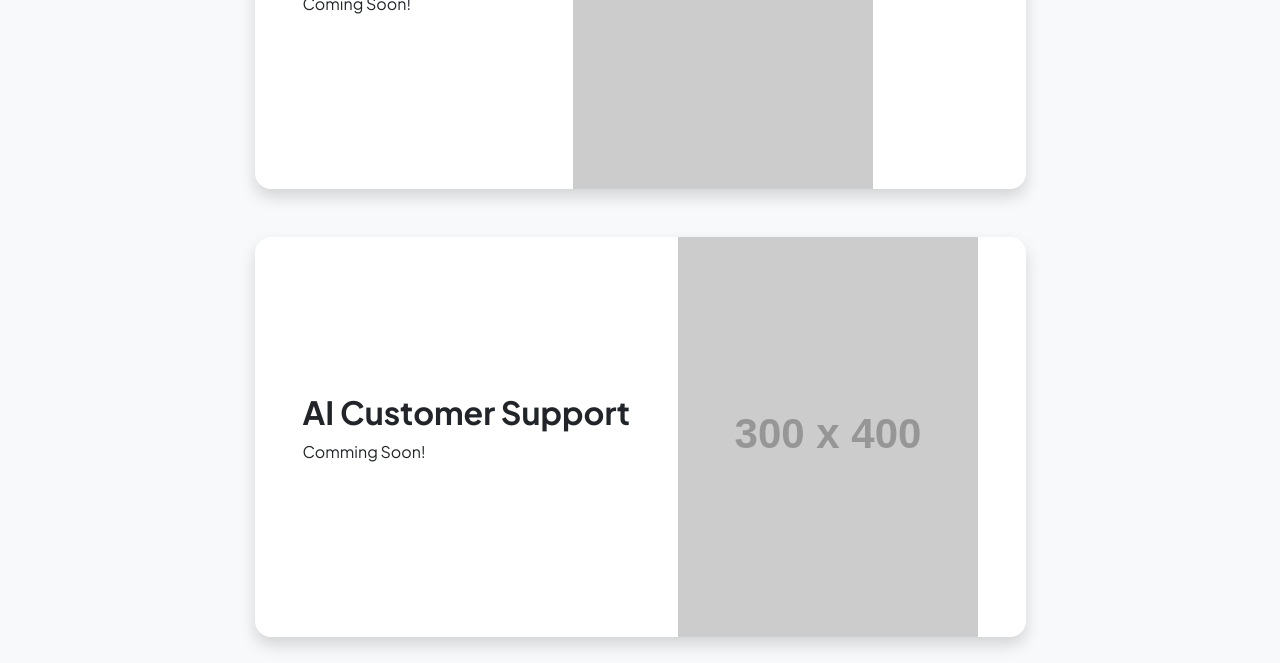
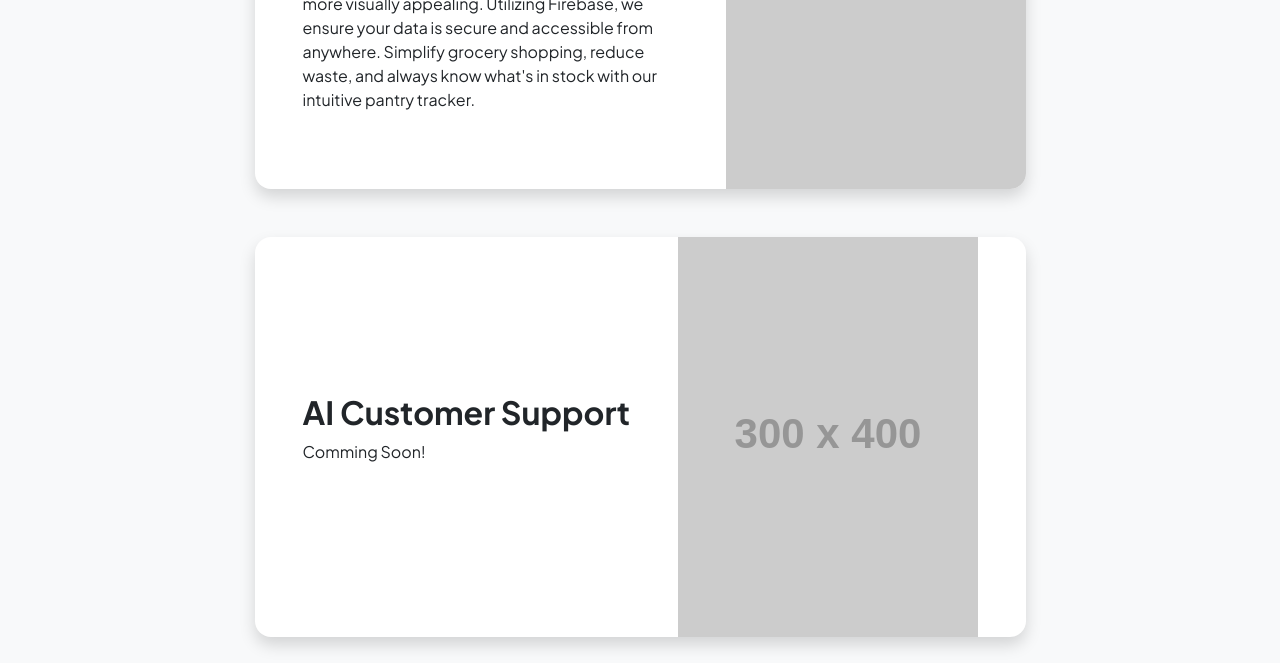
Before and after one commit to Khayam9/landing-page, a plain HTML site: page projects.html in a window 1280 px wide. Shown: the part 437-1100 px from the top of the page. Drawn offline with nearby package versions, Linux system fonts and the light colour scheme; placeholder pictures from the web are drawn by us.

Commit message:
Pantry project is added to landing page

```diff
--- a/projects.html
+++ b/projects.html
@@ -48,7 +48,7 @@
                                     <div class="d-flex align-items-center">
                                         <div class="p-5">
                                             <h2 class="fw-bolder">Pantry Tracker</h2>
-                                            <p>Coming Soon!</p>
+                                            <p>built with React and Next.js, offers seamless inventory tracking and management. With a sleek interface crafted using CSS and Material UI, organizing your pantry has never been easier or more visually appealing. Utilizing Firebase, we ensure your data is secure and accessible from anywhere. Simplify grocery shopping, reduce waste, and always know what's in stock with our intuitive pantry tracker.</p>
                                         </div>
                                         <img class="img-fluid" src="https://dummyimage.com/300x400/343a40/6c757d" alt="..." />
                                     </div>
```
